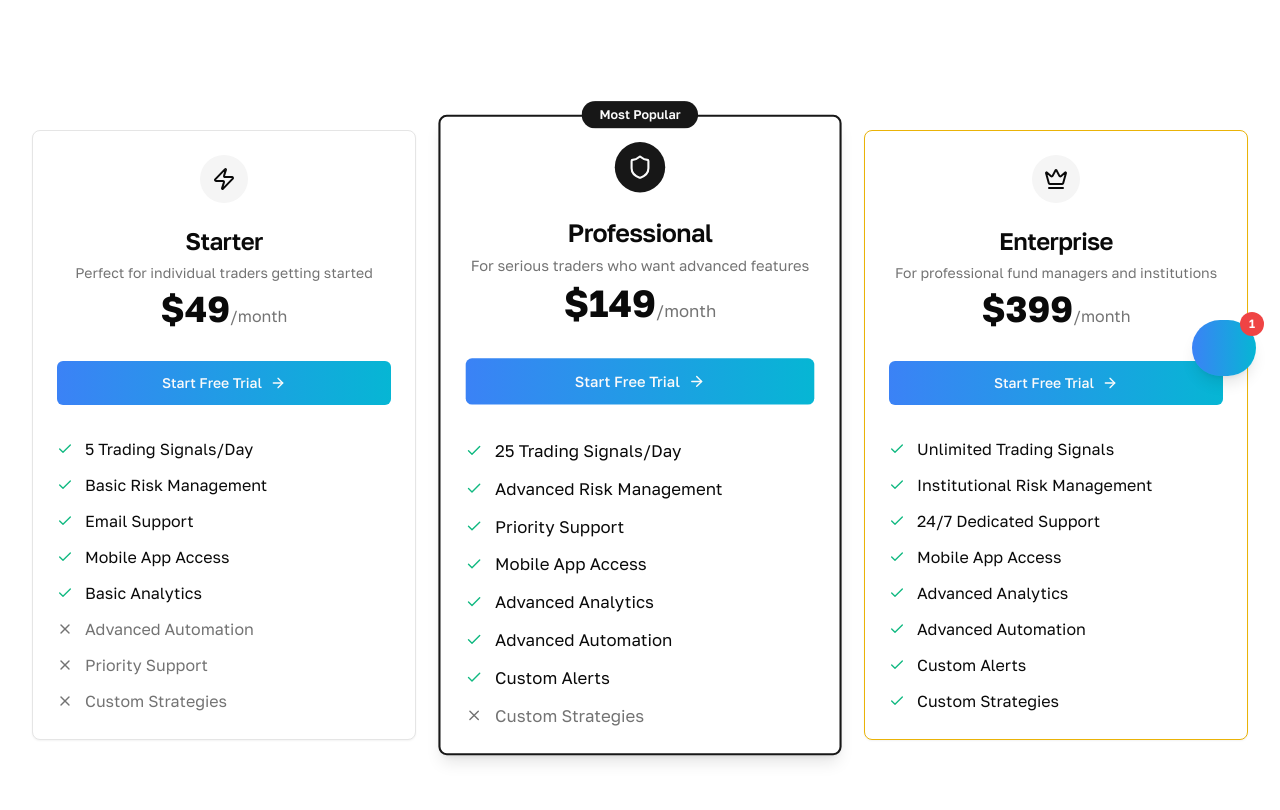
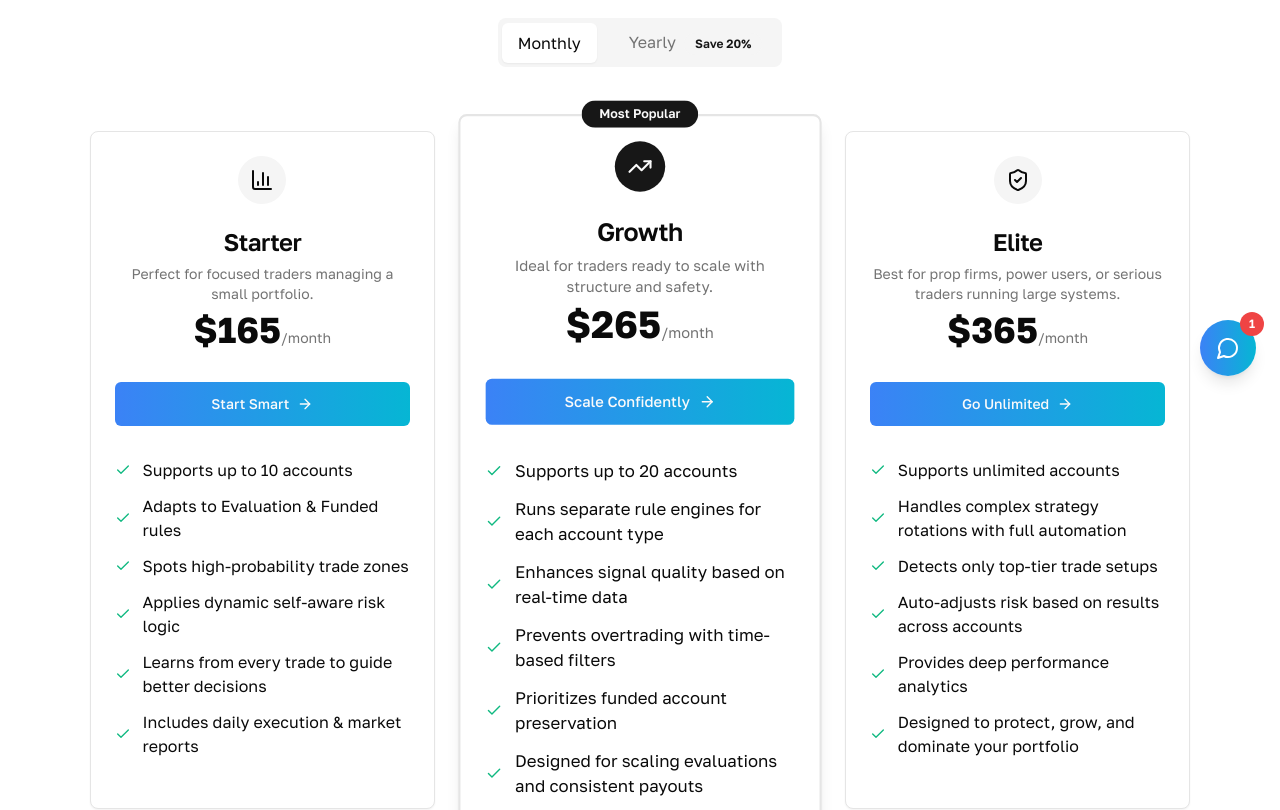
Before and after one commit to Yetunde495/TechNests-Website, a Next.js app: page /pricing in a window 1280 px wide. Shown: the part 400-1210 px from the top of the page. Built offline with nearby package versions, Linux system fonts and the light colour scheme.

Commit message:
feat: Refactor pricing page and add subscription plans data; enhance chat popup button styling

```diff
--- a/app/pricing/page.tsx
+++ b/app/pricing/page.tsx
@@ -1,126 +1,73 @@
 "use client";
 
-import { motion } from 'framer-motion';
-import { Button } from '@/components/ui/button';
-import { Card, CardContent, CardDescription, CardHeader, CardTitle } from '@/components/ui/card';
-import { Badge } from '@/components/ui/badge';
+import { AnimatePresence, motion } from "framer-motion";
+import { Button } from "@/components/ui/button";
 import {
-  Check,
-  X,
-  Zap,
-  Shield,
-  Crown,
-  ArrowRight,
-  Star
-} from 'lucide-react';
-import Link from 'next/link';
+  Card,
+  CardContent,
+  CardDescription,
+  CardHeader,
+  CardTitle,
+} from "@/components/ui/card";
+import { Badge } from "@/components/ui/badge";
+import { Check, X, Zap, Shield, Crown, ArrowRight, Star } from "lucide-react";
+import Link from "next/link";
+import { subscriptionPlans } from "@/data/mockdata";
+import { useState } from "react";
 
 const fadeInUp = {
   initial: { opacity: 0, y: 60 },
   animate: { opacity: 1, y: 0 },
-  transition: { duration: 0.6 }
+  transition: { duration: 0.6 },
 };
 
 const staggerContainer = {
   animate: {
     transition: {
-      staggerChildren: 0.1
-    }
-  }
+      staggerChildren: 0.1,
+    },
+  },
 };
-
-const plans = [
-  {
-    name: "Starter",
-    price: "$49",
-    period: "/month",
-    description: "Perfect for individual traders getting started",
-    icon: Zap,
-    color: "border-border",
-    popular: false,
-    features: [
-      { name: "5 Trading Signals/Day", included: true },
-      { name: "Basic Risk Management", included: true },
-      { name: "Email Support", included: true },
-      { name: "Mobile App Access", included: true },
-      { name: "Basic Analytics", included: true },
-      { name: "Advanced Automation", included: false },
-      { name: "Priority Support", included: false },
-      { name: "Custom Strategies", included: false },
-    ]
-  },
-  {
-    name: "Professional",
-    price: "$149",
-    period: "/month",
-    description: "For serious traders who want advanced features",
-    icon: Shield,
-    color: "border-primary",
-    popular: true,
-    features: [
-      { name: "25 Trading Signals/Day", included: true },
-      { name: "Advanced Risk Management", included: true },
-      { name: "Priority Support", included: true },
-      { name: "Mobile App Access", included: true },
-      { name: "Advanced Analytics", included: true },
-      { name: "Advanced Automation", included: true },
-      { name: "Custom Alerts", included: true },
-      { name: "Custom Strategies", included: false },
-    ]
-  },
-  {
-    name: "Enterprise",
-    price: "$399",
-    period: "/month",
-    description: "For professional fund managers and institutions",
-    icon: Crown,
-    color: "border-yellow-500",
-    popular: false,
-    features: [
-      { name: "Unlimited Trading Signals", included: true },
-      { name: "Institutional Risk Management", included: true },
-      { name: "24/7 Dedicated Support", included: true },
-      { name: "Mobile App Access", included: true },
-      { name: "Advanced Analytics", included: true },
-      { name: "Advanced Automation", included: true },
-      { name: "Custom Alerts", included: true },
-      { name: "Custom Strategies", included: true },
-    ]
-  }
-];
 
 const faqs = [
   {
     question: "Can I cancel my subscription anytime?",
-    answer: "Yes, you can cancel your subscription at any time. Your access will continue until the end of your current billing period."
+    answer:
+      "Yes, you can cancel your subscription at any time. Your access will continue until the end of your current billing period.",
   },
   {
     question: "Do you offer a free trial?",
-    answer: "Yes, we offer a 7-day free trial for all new users. No credit card required to start."
+    answer:
+      "Yes, we offer a 7-day free trial for all new users. No credit card required to start.",
   },
   {
     question: "What trading markets do you support?",
-    answer: "We support Forex, Stocks, Commodities, and Cryptocurrencies across all major exchanges."
+    answer:
+      "We support Forex, Stocks, Commodities, and Cryptocurrencies across all major exchanges.",
   },
   {
     question: "How accurate are your trading signals?",
-    answer: "Our signals have an average accuracy rate of 87%, with detailed performance metrics available in your dashboard."
+    answer:
+      "Our signals have an average accuracy rate of 87%, with detailed performance metrics available in your dashboard.",
   },
   {
     question: "Do you provide trading education?",
-    answer: "Yes, we provide comprehensive trading education, webinars, and one-on-one coaching sessions."
+    answer:
+      "Yes, we provide comprehensive trading education, webinars, and one-on-one coaching sessions.",
   },
   {
     question: "Is there a setup fee?",
-    answer: "No, there are no setup fees or hidden costs. You only pay the monthly subscription fee."
-  }
+    answer:
+      "No, there are no setup fees or hidden costs. You only pay the monthly subscription fee.",
+  },
 ];
 
 export default function Pricing() {
+  const [isYearly, setIsYearly] = useState(false);
   return (
-    <div className="min-h-screen pt-24">
+    <div className="min-h-screen pt-20">
       {/* Header Section */}
-      <section className="py-20 px-4 sm:px-6 lg:px-8">
+      <section className="pt-16 px-4 sm:px-6 lg:px-8">
         <div className="max-w-4xl mx-auto text-center">
           <motion.div
             initial={{ opacity: 0, y: 40 }}
@@ -131,29 +78,63 @@ export default function Pricing() {
               <Star className="w-4 h-4 mr-2" />
               Choose Your Plan
             </Badge>
-            <h1 className="text-4xl md:text-6xl font-bold mb-6">
+            <h1 className="text-4xl lg:text-6xl font-bold mb-6">
               Simple, Transparent Pricing
             </h1>
-            <p className="text-xl text-muted-foreground mb-8">
-              Start with a 7-day free trial. No credit card required.
-              Cancel anytime.
+            <p className="md:text-xl text-lg text-muted-foreground mb-8">
+              Tailored for serious traders — built to scale, protect, and win.
             </p>
           </motion.div>
         </div>
       </section>
 
-      {/* Pricing Cards */}
-      <section className="py-20 px-4 sm:px-6 lg:px-8">
+      {/* Pricing Cards too */}
+      <section className="py-20 px-4 sm:px-6 lg:px-[7%]">
         <div className="max-w-7xl mx-auto">
+          <div className="flex justify-center w-full items-center mb-16">
+            {/* Billing Toggle */}
+            <div className="flex items-center justify-center space-x-4 p-1 bg-muted rounded-lg">
+              <button
+                onClick={() => setIsYearly(false)}
+                className={`px-4 py-2 rounded-md transition-all ${
+                  !isYearly ? "bg-background shadow-sm" : "text-muted-foreground"
+                }`}
+              >
+                Monthly
+              </button>
+              <button
+                onClick={() => setIsYearly(true)}
+                className={`px-4 py-2 rounded-md transition-all ${
+                  isYearly
+                    ? "bg-background shadow-sm"
+                    : "text-muted-foreground"
+                }`}
+              >
+                Yearly
+                <Badge variant="secondary" className="ml-2">
+                  Save 20%
+                </Badge>
+              </button>
+            </div>
+          </div>
+
           <motion.div
             variants={staggerContainer}
             initial="initial"
             animate="animate"
             className="grid grid-cols-1 md:grid-cols-3 gap-8"
           >
-            {plans.map((plan, index) => (
+            {subscriptionPlans?.plans?.map((plan) => {
+              const price = isYearly ? plan.yearly : plan.monthly;
+              const period = isYearly ? "/year" : "/month";
+
+              return (
                 <motion.div key={plan.name} variants={fadeInUp}>
-                <Card className={`relative h-full ${plan.color} ${plan.popular ? 'border-2 shadow-lg scale-105' : ''}`}>
+                  <Card
+                    className={`relative h-full ${plan.color} ${
+                      plan.popular ? "border-2 shadow-lg scale-105" : "border"
+                    }`}
+                  >
                     {plan.popular && (
                       <div className="absolute -top-4 left-1/2 transform -translate-x-1/2">
                         <Badge className="bg-primary text-primary-foreground px-4 py-1">
@@ -164,26 +145,53 @@ export default function Pricing() {
 
                     <CardHeader className="text-center pb-8">
                       <div className="flex justify-center mb-4">
-                      <div className={`p-3 rounded-full ${plan.popular ? 'bg-primary text-primary-foreground' : 'bg-muted'}`}>
+                        <div
+                          className={`p-3 rounded-full ${
+                            plan.popular
+                              ? "bg-primary text-primary-foreground"
+                              : "bg-muted"
+                          }`}
+                        >
                           <plan.icon className="h-6 w-6" />
                         </div>
                       </div>
                       <CardTitle className="text-2xl">{plan.name}</CardTitle>
-                    <CardDescription className="mt-2">{plan.description}</CardDescription>
-                    <div className="mt-4">
-                      <span className="text-4xl font-bold">{plan.price}</span>
-                      <span className="text-muted-foreground">{plan.period}</span>
+                      <CardDescription className="mt-2 text-sm">
+                        {plan.tagline}
+                      </CardDescription>
+
+                      <AnimatePresence mode="wait">
+                        <motion.div
+                          key={price}
+                          initial={{ opacity: 0, y: 10 }}
+                          animate={{ opacity: 1, y: 0 }}
+                          exit={{ opacity: 0, y: -10 }}
+                          transition={{ duration: 0.3 }}
+                          className="mt-4"
+                        >
+                          <span className="text-4xl font-bold">${price}</span>
+                          <span className="text-muted-foreground text-sm">
+                            {period}
+                          </span>
+                          {isYearly && (
+                            <div className="text-emerald-600 text-xs mt-1">
+                              Save ${plan.yearlySavings}
                             </div>
+                          )}
+                        </motion.div>
+                      </AnimatePresence>
                     </CardHeader>
 
                     <CardContent className="space-y-4">
                       <Button
-                      className={`w-full ${plan.popular ? '' : 'variant-outline'}`}
+                        className={`w-full ${
+                          plan.popular ? "" : "variant-outline"
+                        }`}
                         size="lg"
                         asChild
                       >
                         <Link href="/subscription">
-                        Start Free Trial
+                          {plan.cta.text}
                           <ArrowRight className="ml-2 h-4 w-4" />
                         </Link>
                       </Button>
@@ -191,21 +199,16 @@ export default function Pricing() {
                       <div className="space-y-3 pt-4">
                         {plan.features.map((feature, featureIndex) => (
                           <div key={featureIndex} className="flex items-center">
-                          {feature.included ? (
                             <Check className="h-4 w-4 text-emerald-500 mr-3 flex-shrink-0" />
-                          ) : (
-                            <X className="h-4 w-4 text-muted-foreground mr-3 flex-shrink-0" />
-                          )}
-                          <span className={feature.included ? 'text-foreground' : 'text-muted-foreground'}>
-                            {feature.name}
-                          </span>
+                            <span>{feature}</span>
                           </div>
                         ))}
                       </div>
                     </CardContent>
                   </Card>
                 </motion.div>
-            ))}
+              );
+            })}
           </motion.div>
         </div>
       </section>
--- a/components/chat-popup.tsx
+++ b/components/chat-popup.tsx
@@ -184,17 +184,16 @@ export function ChatPopup() {
         animate={{ scale: 1 }}
         transition={{ delay: 2, type: "spring", stiffness: 200 }}
       >
-        <Button
+        <button
           onClick={toggleChat}
-          size="lg"
-          className="rounded-full text-white w-14 h-14 shadow-lg hover:shadow-xl transition-shadow"
+          className="rounded-full button-gradient text-white w-14 h-14 shadow-lg gradient-button flex justify-center items-center hover:shadow-xl transition-shadow"
         >
           {chatState.isOpen ? (
             <X className="h-6 w-6" />
           ) : (
-            <MessageCircle className="h-6 w-6" />
+            <MessageCircle className="h-6 w-6 text-white" />
           )}
-        </Button>
+        </button>
 
         {/* Notification badge */}
         {!chatState.isOpen && !chatState.isEmailCaptured && (
@@ -204,7 +203,7 @@ export function ChatPopup() {
             animate={{ scale: 1 }}
             transition={{ delay: 3 }}
           >
-            <Badge className="bg-red-500 text-white rounded-full w-6 h-6 p-0 flex items-center justify-center text-xs">
+            <Badge className="bg-red-500 dark:bg-red-500 text-white rounded-full w-6 h-6 p-0 flex items-center justify-center text-xs">
               1
             </Badge>
           </motion.div>
--- a/data/mockdata.ts
+++ b/data/mockdata.ts
@@ -1,3 +1,5 @@
+import { BarChart3, ShieldCheck, TrendingUp } from "lucide-react";
+
 export const blogPosts = [
   {
     id: "ai-powered-trading-signals",
@@ -103,3 +105,83 @@ export const faqData = [
     answer: "No. TechNests runs locally on your device, ensuring low latency, privacy, and direct control over your trades."
   },
 ];
+
+export const subscriptionPlans = {
+  headline: "TechNests Subscription Plans",
+  subheadline: "Tailored for serious traders — built to scale, protect, and win.",
+  note: "All yearly plans include 1 month FREE.",
+  plans: [
+  {
+    id: 'starter',
+    name: 'Starter',
+    color: 'border-blue-500',
+    monthly: 165,
+    yearly: 1815,
+    yearlySavings: 165,
+    tagline: 'Perfect for focused traders managing a small portfolio.',
+    icon: BarChart3,
+    features: [
+      'Supports up to 10 accounts',
+      'Adapts to Evaluation & Funded rules',
+      'Spots high-probability trade zones',
+      'Applies dynamic self-aware risk logic',
+      'Learns from every trade to guide better decisions',
+      'Includes daily execution & market reports'
+    ],
+    cta: {
+      text: 'Start Smart',
+      subtext: 'Begin your funded journey with structured discipline.'
+    }
+  },
+  {
+    id: 'growth',
+    name: 'Growth',
+    color: 'border-yellow-500',
+    monthly: 265,
+    yearly: 2915,
+    yearlySavings: 265,
+    tagline: 'Ideal for traders ready to scale with structure and safety.',
+    icon: TrendingUp,
+    features: [
+      'Supports up to 20 accounts',
+      'Runs separate rule engines for each account type',
+      'Enhances signal quality based on real-time data',
+      'Prevents overtrading with time-based filters',
+      'Prioritizes funded account preservation',
+      'Designed for scaling evaluations and consistent payouts'
+    ],
+    cta: {
+      text: 'Scale Confidently',
+      subtext: 'Upgrade your edge, elevate your results.'
+    },
+    popular: true
+  },
+  {
+    id: 'elite',
+    name: 'Elite',
+    color: 'border-red-500',
+    monthly: 365,
+    yearly: 4015,
+    yearlySavings: 365,
+    tagline: 'Best for prop firms, power users, or serious traders running large systems.',
+    icon: ShieldCheck,
+    features: [
+      'Supports unlimited accounts',
+      'Handles complex strategy rotations with full automation',
+      'Detects only top-tier trade setups',
+      'Auto-adjusts risk based on results across accounts',
+      'Provides deep performance analytics',
+      'Designed to protect, grow, and dominate your portfolio'
+    ],
+    cta: {
+      text: 'Go Unlimited',
+      subtext: 'Command your prop empire with full control.'
+    }
+  }
+],
+
+  extras: {
+    guarantee: "All plans include full access, no hidden fees, and zero lock-in.",
+    security: "Your strategy. Our system. Real edge."
+  }
+};
```
Lines whose indentation alone changed are shown as unchanged.
